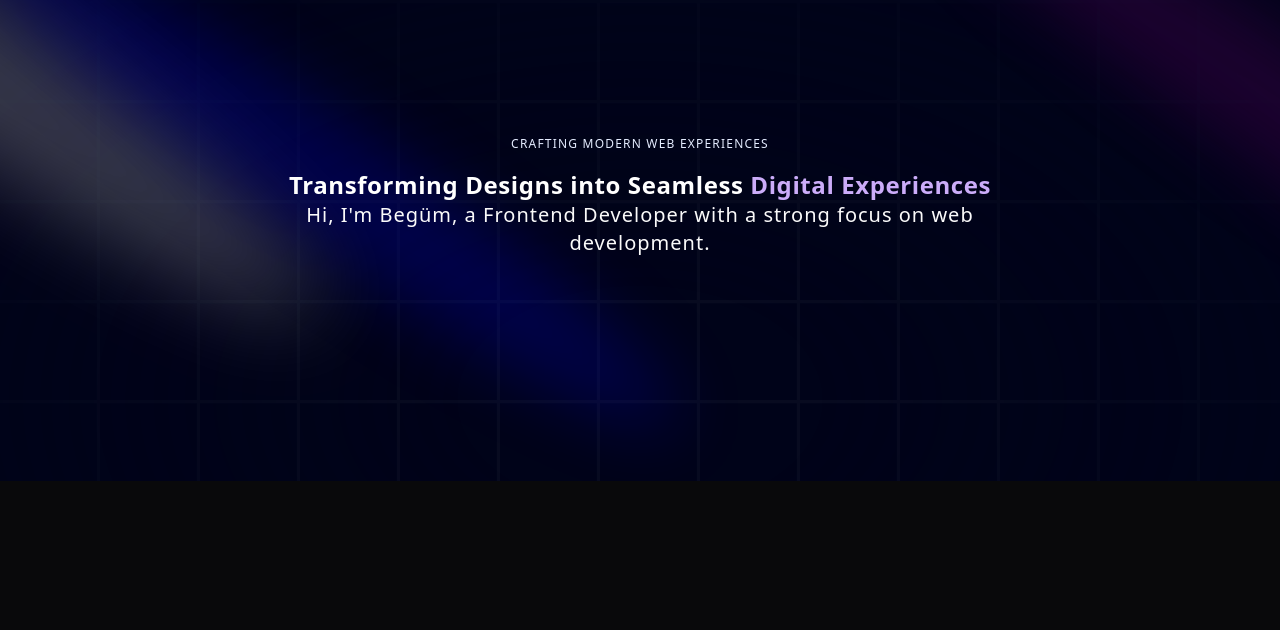
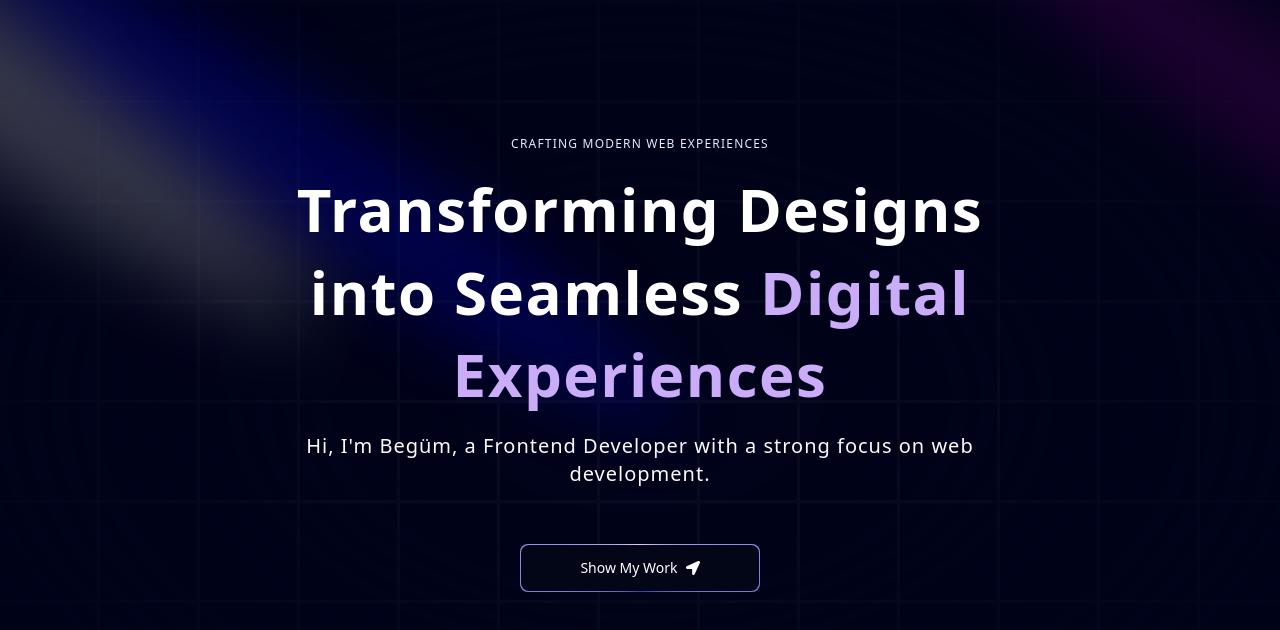
Before and after one commit to begumkucuk35/my-portfolio, a Next.js app: page / in a window 1280 px wide. Shown: the top 630 px of the page. Built offline with nearby package versions, Linux system fonts and the light colour scheme.

Commit message:
Hero section completed

```diff
--- a/app/page.tsx
+++ b/app/page.tsx
@@ -1,9 +1,12 @@
 import Hero from "@/components/Hero";
+import { FloatingNav } from "@/components/ui/floating-navbar";
+import { navItems } from "@/data";
 
 export default function Home() {
   return (
     <main className="relative bg-black-100 flex justify-center items-center flex-col overflow-hidden mx-auto sm:px-10 px-5">
       <div className="max-w-7xl w-full">
+        <FloatingNav navItems={navItems}/>
         <Hero/>
       </div>
     </main>
--- a/components/Hero.tsx
+++ b/components/Hero.tsx
@@ -1,10 +1,13 @@
 import React from "react";
 import { Spotlight } from "./ui/Spotlight";
 import { TextGenerateEffect } from "./ui/text-generate-effect";
+import MagicButton from "./ui/MagicButton";
+import { FaLocationArrow } from "react-icons/fa";
 
 const Hero = () => {
   return (
     <div className="pt-14 pb-32">
+      {/* Aceternity UI Spotlight */}
       <div>
         <Spotlight
           className="-top-40 -left-10 md:-left-32 md:-top-20 h-screen"
@@ -16,6 +19,8 @@ const Hero = () => {
         />
         <Spotlight className="top-28 left-80 h-[80vh] w-[50vw]" fill="blue" />
       </div>
+
+      {/* Aceternity UI Grid and Dot Backgrounds */}
       <div
         className="h-screen w-full dark:bg-black-100 bg-white dark:bg-grid-white/[0.03] bg-grid-black-100/[0.2]
        absolute top-0 left-0 flex items-center justify-center"
@@ -23,6 +28,10 @@ const Hero = () => {
         <div
           className="absolute pointer-events-none inset-0 flex items-center justify-center dark:bg-black-100
          bg-white [mask-image:radial-gradient(ellipse_at_center,transparent_20%,black)]"
+          style={{
+            WebkitMaskImage:
+              "radial-gradient(ellipse at center, transparent 20%, black)",
+          }}
         />
       </div>
       <div className="flex justify-center relative my-20 z-10">
@@ -30,16 +39,24 @@ const Hero = () => {
           <p className="uppercase tracking-widest text-xs text-center text-blue-100 max-w-80">
             Crafting modern web experiences
           </p>
+
+          {/* Aceternity UI Text Generate Effect */}
           <TextGenerateEffect
             duration={1}
             filter={false}
             words="Transforming Designs into Seamless Digital Experiences"
-            className="text-center text-[40px] md:text-5xl lg:text-7xl"
+            className="text-center text-[40px] md:text-5xl lg:text-6xl"
           />
 
           <p className="text-center md:tracking-wider mb-4 text-sm md:text-lg lg:text-xl">
-            Hi, I&apos;m Begüm, a Frontend Developer with a strong focus on web development.
+            Hi, I&apos;m Begüm, a Frontend Developer with a strong focus on web
+            development.
           </p>
+
+          {/* Aceternity UI Button */}
+          <a href="#about">
+            <MagicButton title="Show My Work" icon={<FaLocationArrow/>} position="right"/>
+          </a>
         </div>
       </div>
     </div>
--- /dev/null
+++ b/components/ui/MagicButton.tsx
@@ -0,0 +1,30 @@
+import React from "react";
+
+const MagicButton = ({
+  title,
+  icon,
+  position,
+  handleClick,
+  otherClasses,
+}: {
+  title: string;
+  icon: React.ReactNode;
+  position: string;
+  handleClick?: () => void;
+  otherClasses?: string;
+}) => {
+  return (
+    <button className="relative inline-flex h-12 w-full overflow-hidden rounded-lg p-[1px] focus:outline-none md:w-60 md:mt-10">
+      <span className="absolute inset-[-1000%] animate-[spin_2s_linear_infinite] bg-[conic-gradient(from_90deg_at_50%_50%,#E2CBFF_0%,#393BB2_50%,#E2CBFF_100%)]" />
+      <span
+        className={`inline-flex h-full w-full cursor-pointer items-center justify-center rounded-lg bg-slate-950 px-7 text-sm font-medium text-white backdrop-blur-3xl gap-2 ${otherClasses}`}
+      >
+        {position === 'left' && icon}
+        {title}
+        {position === 'right' && icon}
+      </span>
+    </button>
+  );
+};
+
+export default MagicButton;
--- /dev/null
+++ b/components/ui/floating-navbar.tsx
@@ -0,0 +1,78 @@
+"use client";
+import React, { useState } from "react";
+import {
+  motion,
+  AnimatePresence,
+  useScroll,
+  useMotionValueEvent,
+} from "framer-motion";
+import { cn } from "@/lib/utils";
+import Link from "next/link";
+
+export const FloatingNav = ({
+  navItems,
+  className,
+}: {
+  navItems: {
+    name: string;
+    link: string;
+    icon?: JSX.Element;
+  }[];
+  className?: string;
+}) => {
+  const { scrollYProgress } = useScroll();
+
+  const [visible, setVisible] = useState(false);
+
+  useMotionValueEvent(scrollYProgress, "change", (current) => {
+    // Check if current is not undefined and is a number
+    if (typeof current === "number") {
+      let direction = current! - scrollYProgress.getPrevious()!;
+
+      if (scrollYProgress.get() < 0.05) {
+        setVisible(false);
+      } else {
+        if (direction < 0) {
+          setVisible(true);
+        } else {
+          setVisible(false);
+        }
+      }
+    }
+  });
+
+  return (
+    <AnimatePresence mode="wait">
+      <motion.div
+        initial={{
+          opacity: 1,
+          y: -100,
+        }}
+        animate={{
+          y: visible ? 0 : -100,
+          opacity: visible ? 1 : 0,
+        }}
+        transition={{
+          duration: 0.2,
+        }}
+        className={cn(
+          "flex max-w-fit  fixed top-10 inset-x-0 mx-auto border border-transparent dark:border-white/[0.2] rounded-full dark:bg-black bg-white shadow-[0px_2px_3px_-1px_rgba(0,0,0,0.1),0px_1px_0px_0px_rgba(25,28,33,0.02),0px_0px_0px_1px_rgba(25,28,33,0.08)] z-[5000] pr-2 pl-8 py-2  items-center justify-center space-x-4",
+          className
+        )}
+      >
+        {navItems.map((navItem: any, idx: number) => (
+          <Link
+            key={`link=${idx}`}
+            href={navItem.link}
+            className={cn(
+              "relative dark:text-neutral-50 items-center flex space-x-1 text-neutral-600 dark:hover:text-neutral-300 hover:text-neutral-500"
+            )}
+          >
+            <span className="block sm:hidden">{navItem.icon}</span>
+            <span className="hidden sm:block text-sm">{navItem.name}</span>
+          </Link>
+        ))}
+      </motion.div>
+    </AnimatePresence>
+  );
+};
--- a/components/ui/text-generate-effect.tsx
+++ b/components/ui/text-generate-effect.tsx
@@ -52,8 +52,8 @@ export const TextGenerateEffect = ({
 
   return (
     <div className={cn("font-bold", className)}>
-      <div className="mt-4">
-        <div className=" dark:text-white text-black text-2xl leading-snug tracking-wide">
+      <div className="my-4">
+        <div className=" dark:text-white text-black leading-snug tracking-wide">
           {renderWords()}
         </div>
       </div>
--- /dev/null
+++ b/data/index.ts
@@ -0,0 +1,6 @@
+export const navItems = [
+    { name: "About", link: "#about" },
+    { name: "Projects", link: "#projects" },
+    { name: "Testimonials", link: "#testimonials" },
+    { name: "Contact", link: "#contact" },
+  ];
--- a/package.json
+++ b/package.json
@@ -11,11 +11,12 @@
   "dependencies": {
     "clsx": "^2.1.1",
     "mini-svg-data-uri": "^1.4.4",
-    "motion": "^12.4.4",
+    "motion": "^12.4.5",
     "next": "15.1.7",
     "next-themes": "^0.4.4",
     "react": "^19.0.0",
     "react-dom": "^19.0.0",
+    "react-icons": "^5.5.0",
     "tailwind-merge": "^3.0.1",
     "tailwindcss-animate": "^1.0.7"
   },
```
Also changed, not shown: 1 other file (tests, documents, lock files or other folders).
